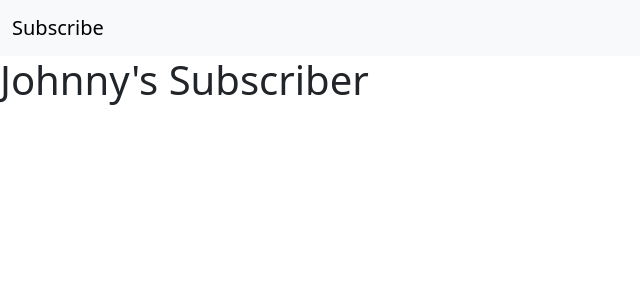
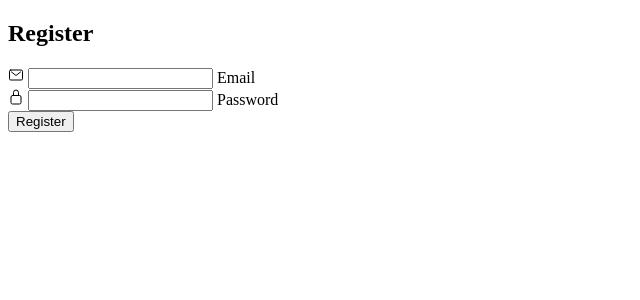
Before and after one commit to CSJLU/johnnys-email-sender, a Flask app: page / in a window 1280 px wide. Shown: the top 300 px of the page, without its empty margins (0-640 px from the left). Run offline with Flask 3, Linux system fonts and the light colour scheme.

Commit message:
Add email and password form

```diff
--- a/templates/index.html
+++ b/templates/index.html
@@ -1,22 +1,33 @@
-<!doctype html>
+<!DOCTYPE html>
 <html lang="en">
-  <head>
-    <meta charset="utf-8">
-    <meta name="viewport" content="width=device-width, initial-scale=1">
-    <title>Home Page</title>
-    <link href="https://cdn.jsdelivr.net/npm/bootstrap@5.3.2/dist/css/bootstrap.min.css" rel="stylesheet" integrity="sha384-T3c6CoIi6uLrA9TneNEoa7RxnatzjcDSCmG1MXxSR1GAsXEV/Dwwykc2MPK8M2HN" crossorigin="anonymous">
-  </head>
-  <body>
-    <nav class="navbar navbar-expand-lg bg-body-tertiary">
-        <div class="container-fluid">
-          <a class="navbar-brand" href="#">Subscribe</a>
-          <button class="navbar-toggler" type="button" data-bs-toggle="collapse" data-bs-target="#navbarSupportedContent" aria-controls="navbarSupportedContent" aria-expanded="false" aria-label="Toggle navigation">
-            <span class="navbar-toggler-icon"></span>
-          </button>
-        </div>
-      </nav>
-    <div class="container"></div>
-        <h1>Johnny's Subscriber</h1>
-    <script src="https://cdn.jsdelivr.net/npm/bootstrap@5.3.2/dist/js/bootstrap.bundle.min.js" integrity="sha384-C6RzsynM9kWDrMNeT87bh95OGNyZPhcTNXj1NW7RuBCsyN/o0jlpcV8Qyq46cDfL" crossorigin="anonymous"></script>
-  </body>
+<head>
+  <meta charset="UTF-8">
+  <meta name="viewport" content="width=device-width, initial-scale=1.0">
+  <link rel="stylesheet" href="/styles.css">
+  <title>Johnnys Newsletter</title>
+</head>
+<body>
+  <section>
+    <div class="form-box">
+      <div class="form-value">
+        <form action="">
+          <h2>Register</h2>
+          <div class="inputbox">
+            <ion-icon name="mail-outline"></ion-icon>
+            <input type="email" required>
+            <label for="">Email</label>
+          </div>
+          <div class="inputbox">
+            <ion-icon name="lock-closed-outline"></ion-icon>
+            <input type="password" required>
+            <label for="">Password</label>
+          </div>
+          <button>Register</button>
+        </form>
+      </div>
+    </div>
+  </section>
+  <script type="module" src="https://unpkg.com/ionicons@7.1.0/dist/ionicons/ionicons.esm.js"></script>
+  <script nomodule src="https://unpkg.com/ionicons@7.1.0/dist/ionicons/ionicons.js"></script>
+</body>
 </html>
```
